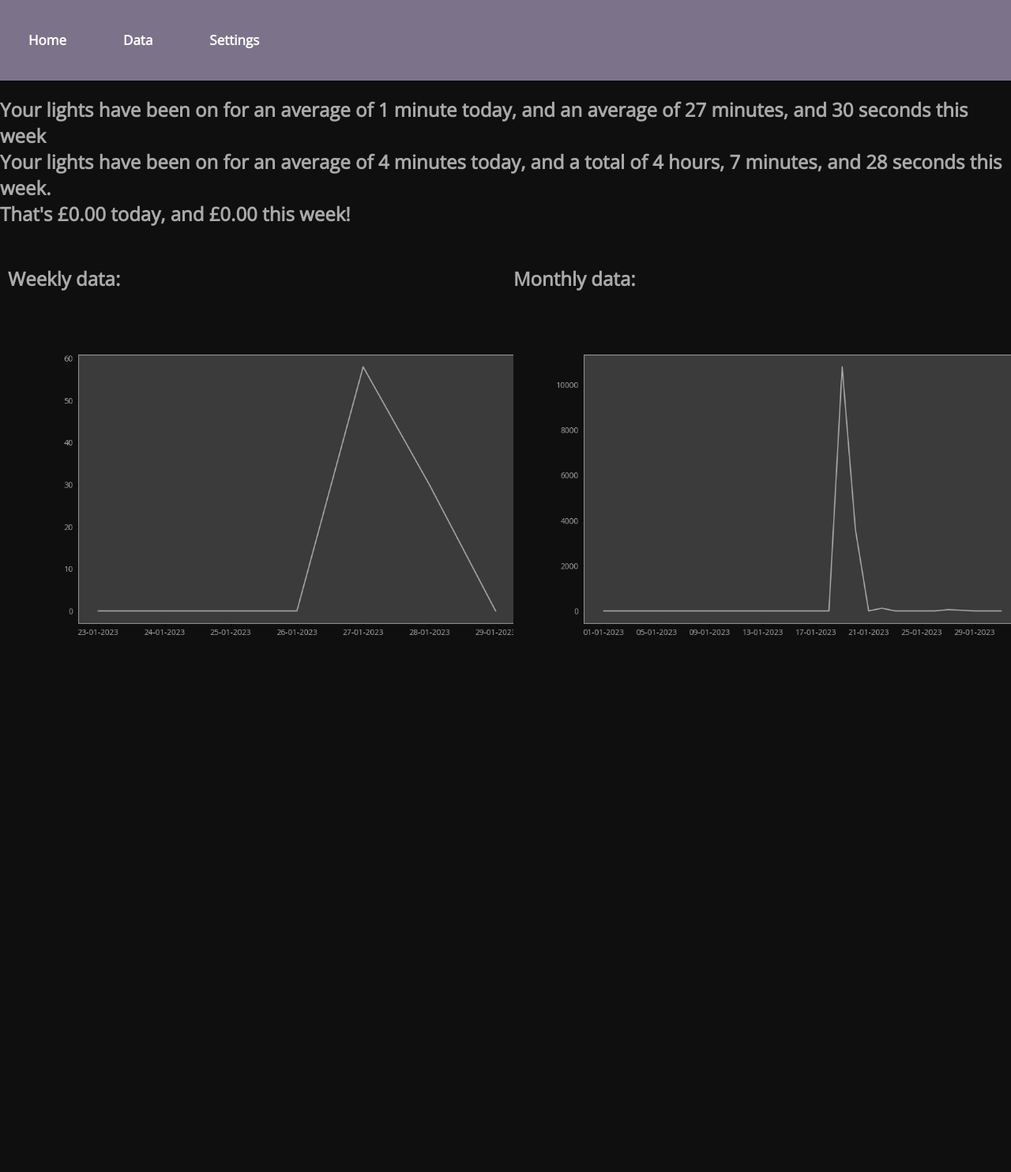
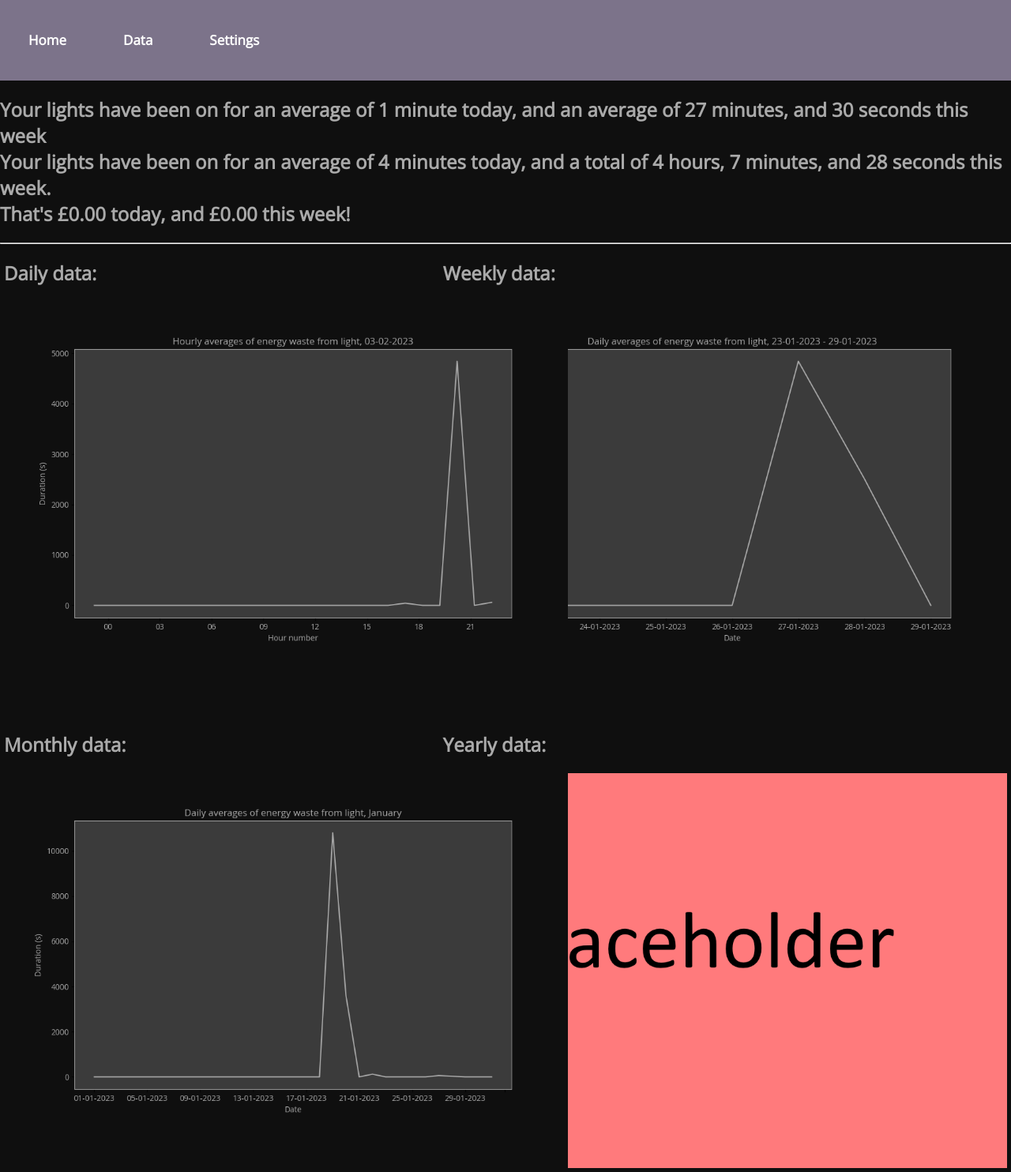
Before and after one commit to kinghos/Filament, a Django app: page /filament/ in a window 1280 px wide; the page is wider, and only the part inside the window is pictured. Shown: that part at 79% size. Before the commit the page ends 804 px from the top of that part, so only its background shows below. Run offline with Django 4.2, Linux system fonts and the light colour scheme; data comes from the database, SQL or seed files in the repository; both versions use the stored data as it was after the commit; data that the repository does not hold is empty.

Commit message:
Fixed graph formatting

```diff
--- a/Filament/light_monitoring/graphGenerator.py
+++ b/Filament/light_monitoring/graphGenerator.py
@@ -50,8 +50,13 @@
 
     return ", ".join(result)
 
-def getTot(day=None, week=None, month=None, year=None):
-    if year:
+def getTot(hour=None, day=None, week=None, month=None, year=None):
+    if hour:
+        qs = Data_Entry.objects.filter(startTime__hour = hour.hour) # Generate a QuerySet of all of the data gathered during the hour of the day
+        durations = []
+        for i in qs:
+            durations.append(int((i.endTime - i.startTime).total_seconds()))
+    elif year:
         qs = Data_Entry.objects.filter(endTime__year = year) # Generate a QuerySet of all of the data gathered during the given year
         durations = []
         for i in qs:
@@ -75,8 +80,16 @@
     return sum(durations), len(durations)
 
 
+def calcHourAverage(dateHour):
+    tot, objs = getTot(dateHour)
+    try:
+        avg = tot / objs
+        return avg
+    except ZeroDivisionError:
+        return 0
+
 def calcDayAverage(date):
-    tot, objs = getTot(date)
+    tot, objs = getTot(day=date)
     try:
         avg = tot / objs
         return avg
@@ -112,6 +125,13 @@
         return 0
 
 # GRAPHS
+def getHoursInDay(date):
+    hours = []
+    for i in range(24):
+        hours.append(date + timedelta(hours=i))
+    return hours
+
+
 def findWeekDates(week, year):
     d = datetime.strptime(f"{year}-W{week}-1", "%Y-W%U-%w")
     return [d + timedelta(days=i) for i in range(7)]
@@ -170,55 +190,80 @@
     plt.tick_params(axis='x', labelcolor=LABELCOL)
     plt.tick_params(axis='y', labelcolor=LABELCOL)
 
+def genDayGraph(date):
+    figNo = 1
+    plt.figure(figNo)
+
+    hoursList = getHoursInDay(date)
+    durations = []
+    for hour in hoursList:
+        durations.append(calcHourAverage(hour))
+
+    # Create the plot
+    formatGraph('%H', figNo)
+    plt.plot(hoursList, durations, color=LINECOL)
+
+    # Add axis labels
+    strDate = date.strftime("%d-%m-%Y")
+    plt.gca().set_title(f"Hourly averages of energy waste from light, {strDate}", color=LABELCOL)
+    plt.gca().set_xlabel("Hour number", color=LABELCOL)
+    plt.gca().set_ylabel('Duration (s)', color=LABELCOL)
+
+    # Save
+    plt.savefig(r'C:\Users\user\Documents\Homework\Young Engineers\FilamentProj\Filament\light_monitoring\static\graphs\dayAvgGraph.png')
+
 
 def genWeekGraph(week, year):
-    figNo = 1
+    figNo = 2
     plt.figure(figNo)
 
     weekDatesList = findWeekDates(week, year)
     durations = []
     for date in weekDatesList:
         durations.append(calcDayAverage(date.date()))
-    durations = [i for i in durations]
+
+    # Create the plot
+    formatGraph('%d-%m-%Y', figNo)
+    plt.plot(weekDatesList, durations, color=LINECOL)
 
     # Add axis labels
     startDate = weekDatesList[0].strftime("%d-%m-%Y")
     endDate = weekDatesList[-1].strftime("%d-%m-%Y")
     plt.gca().set_title(f"Daily averages of energy waste from light, {startDate} - {endDate}", color=LABELCOL)
     plt.gca().set_xlabel('Date', color=LABELCOL)
-    plt.gca().set_ylabel('Duration', color=LABELCOL)
+    plt.gca().set_ylabel('Duration (s)', color=LABELCOL)
 
-    # Show the plot
-    formatGraph('%d-%m-%Y', figNo)
-    plt.plot(weekDatesList, durations, color=LINECOL)
+    # Save
     plt.savefig(r'C:\Users\user\Documents\Homework\Young Engineers\FilamentProj\Filament\light_monitoring\static\graphs\weekAvgGraph.png')
 
 def genMonthGraph(month, year):
-    figNo = 2
+    figNo = 3
     plt.figure(figNo)
 
     durations = []
     dates = getDatesInMonth(month, year)
     for date in dates:
         durations.append(calcDayAverage(date.date()))
-    durations = [i for i in durations]
+
+    # Create the plot
+    formatGraph('%d-%m-%Y', figNo)
+    plt.plot(dates, durations, color=LINECOL)
+    ticks = plt.gca().xaxis.get_major_ticks()
+    ticks[-1].label1.set_visible(False) # Hides last value (graph goes outside of month)
 
     # Add axis labels
     monthName = month_name[month]
     plt.gca().set_title(f"Daily averages of energy waste from light, {monthName}", color=LABELCOL)
     plt.gca().set_xlabel('Date', color=LABELCOL)
-    plt.gca().set_ylabel('Duration', color=LABELCOL)
+    plt.gca().set_ylabel('Duration (s)', color=LABELCOL)
 
-    # Show the plot
-    formatGraph('%d-%m-%Y', figNo)
-    plt.plot(dates, durations, color=LINECOL)
-    ticks = plt.gca().xaxis.get_major_ticks()
-    ticks[-1].label1.set_visible(False) # Hides last value (graph goes outside of month)
-
+    # Save
     plt.savefig(r'C:\Users\user\Documents\Homework\Young Engineers\FilamentProj\Filament\light_monitoring\static\graphs\monthAvgGraph.png')
 
+date = datetime.now() - timedelta(days=1)
 week = (datetime.now() - timedelta(weeks=1)).isocalendar()[1]
 year = datetime.now().year
 month = (datetime.now()- timedelta(days=datetime.now().day)).month
+genDayGraph(date)
 genWeekGraph(week, year)
 genMonthGraph(month, year)
--- a/Filament/light_monitoring/models.py
+++ b/Filament/light_monitoring/models.py
@@ -23,3 +23,6 @@
     def save(self, *args, **kwargs):
         self.pk = self.id = 1
         return super().save(*args, **kwargs)
+
+    class Meta:
+        app_label = 'light_monitoring' # Needed for dataSaving.py
--- a/Filament/light_monitoring/static/light_monitoring/style.css
+++ b/Filament/light_monitoring/static/light_monitoring/style.css
@@ -3,9 +3,9 @@
     src: URL('OpenSans-Regular.ttf') format('truetype');
   }
 
-* {
+/* * {
     box-sizing: border-box;
-}
+}   */
 
 body {
     font-family:"Open Sans";
@@ -16,16 +16,33 @@
 
 }
 
-.column {
-    float: left;
-    width: 50%;
-    padding: 10px;
+.graphbox {
+    position: relative;
+    top: 580px;
 }
 
-.row:after {
-    content: "";
-    display: table;
-    clear: both;
+.topleft {
+    position: absolute;
+    right: 5px;
+    bottom: 10px;
+}
+
+.topright {
+    position: absolute;
+    left: 5px;
+    bottom: 10px;
+}
+
+.bottomleft {
+    position: absolute;
+    right: 5px;
+    top: 10px;
+}
+
+.bottomright {
+    position: absolute;
+    left: 5px;
+    top: 10px;
 }
 
 .topnav {
--- a/Filament/light_monitoring/templates/light_monitoring/filament.html
+++ b/Filament/light_monitoring/templates/light_monitoring/filament.html
@@ -13,18 +13,32 @@
         That's £{{dailyCosts}} today, and £{{weeklyCosts}} this week!
         </h2>
 
-        <div class="row">
-            <div class="column">
+        <hr>
+
+        <div class="graphbox">
+
+            {%load static%}
+            <div class="topleft">
                 <h2>Weekly data:</h2>
-                {%load static%}
-                <img src="{% static 'graphs/weekAvgGraph.png' %}" height=500 style="border-right-color:blue;">
+                <img src="{% static 'graphs/weekAvgGraph.png' %}" height=500>
             </div>
-            <div class="column">
+
+            <div class="topright">
+                <h2>Daily data:</h2>
+                <img src="{% static 'graphs/dayAvgGraph.png' %}" height=500>
+            </div>
+
+            <div class="bottomleft">
+                <h2>Yearly data:</h2>
+                <img src="{% static 'graphs/yearAvgGraph.png' %}" height=500>
+            </div>
+
+            <div class="bottomright">
                 <h2>Monthly data:</h2>
                 <img src="{% static 'graphs/monthAvgGraph.png' %}" height=500>
             </div>
-          </div>
 
+        </div>
     </section>
 
 
--- a/Filament/light_monitoring/views.py
+++ b/Filament/light_monitoring/views.py
@@ -8,7 +8,7 @@
 def filament(request):
     now = datetime.now()
 
-    dayTot = secondsUnitConv(getTot(now.date())[0])
+    dayTot = secondsUnitConv(getTot(day=now.date())[0])
     weekTot = secondsUnitConv(getTot(week=now.isocalendar()[1], year=now.year)[0])
     monthTot = secondsUnitConv(getTot(month=now.month, year=now.year)[0])
     yearTot = secondsUnitConv(getTot(year=now.year)[0])
```
Also changed, not shown: Filament/db.sqlite3, Filament/light_monitoring/static/graphs/dayAvgGraph.png (added), Filament/light_monitoring/static/graphs/monthAvgGraph.png, Filament/light_monitoring/static/graphs/weekAvgGraph.png, Filament/light_monitoring/static/graphs/yearAvgGraph.png (added).
